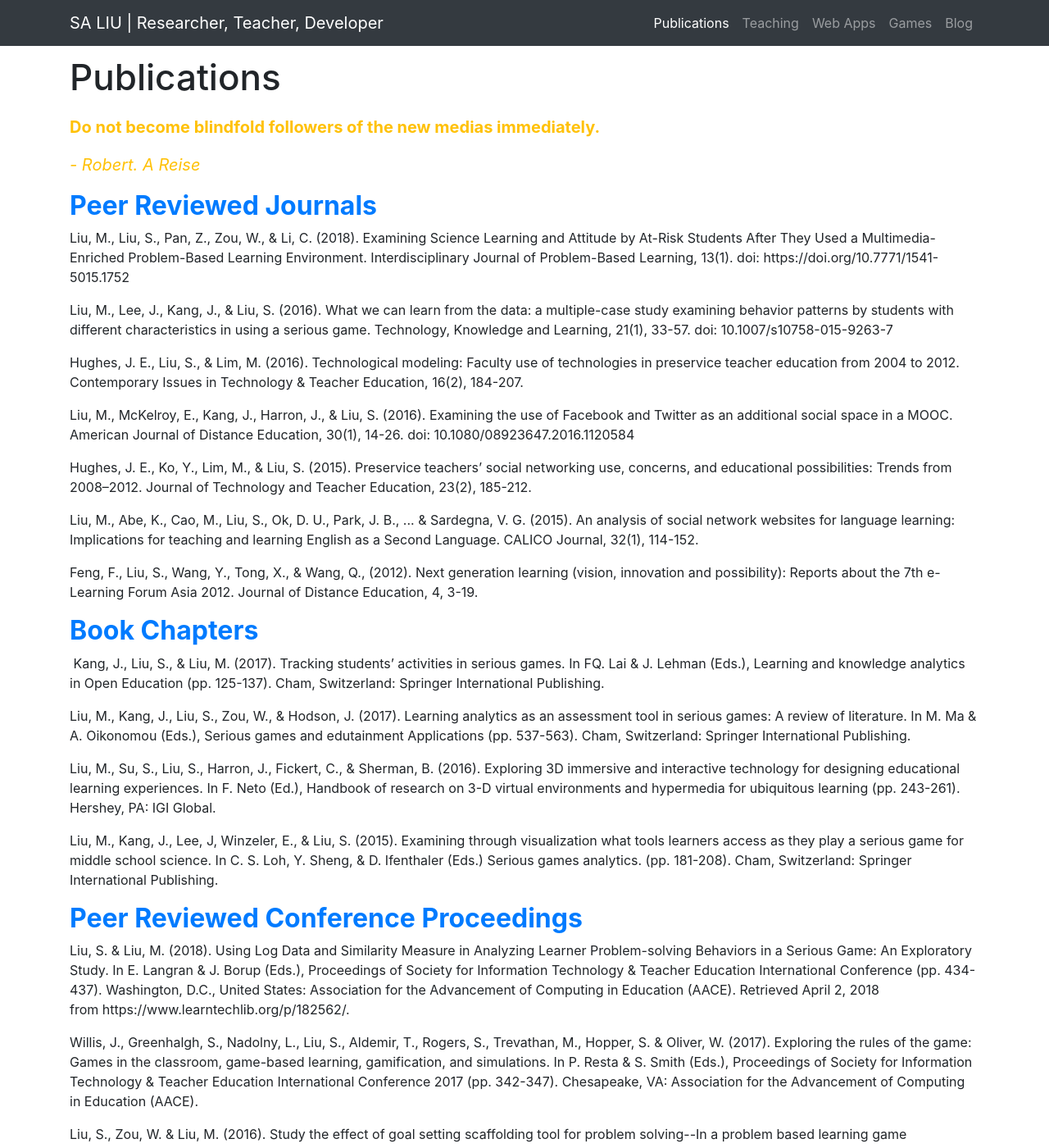
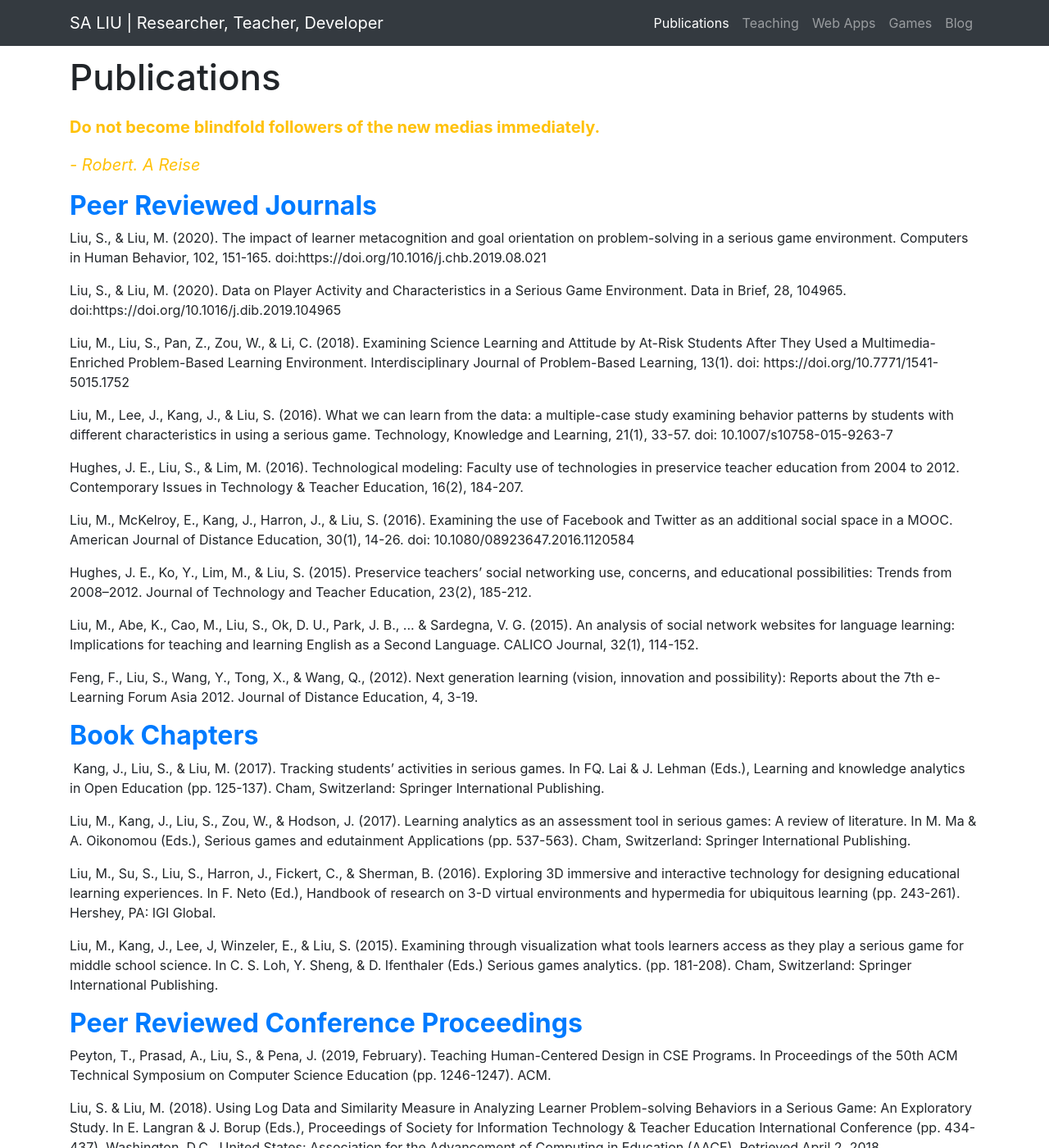
Before and after one commit to Tonicdragon6x66/saliudev.github.io, a Jekyll site: the page built from publications/index.html, in a window 1280 px wide and 1400 px high. Shown: the whole window at 82% size. Built offline with Jekyll 4.4.1, drawn with Linux system fonts in a browser that asks for light colours.

Commit message:
upadte publications

```diff
--- a/blog/index.html
+++ b/blog/index.html
@@ -25,10 +25,8 @@
         <h1 class="masthead-heading">Blog</h1>
         <blockquote class="blockquote">
             <p class="text-warning">
-
                 <strong>
-
-        Life is about the people you met, and the things you created with them. Random thoughts about the things we have created.
+                  Life is about the people you met, and the things you created with them. Random thoughts about the things we have created.
                 </strong>
             </p>
         </blockquote>
--- a/games/index.html
+++ b/games/index.html
@@ -40,10 +40,10 @@
                 <td class="align-baseline">
                     <h3 class="text-primary"><strong><a href="https://drive.google.com/file/d/1zMeJZSFd4W9j7d-_gccXMn3x1x7O7fWh/view">Spacescape</a></strong></h3>
                     <p>
-                        Spacescepe is an Mobile learning environment for sixth grade space science topic that created using Andriod Studio. It recevied <a href="https://harrisburgu.edu/hu-awards-18-presidential-research-grants/"> 2019 Presidential Reaearch Grants </a> in <a href="https://harrisburgu.edu/">Harrsiburg University of Science and Technology.</a>
+                        <a href="https://harrisburgu.edu/spacescape">Spacescepe</a> is an Mobile learning environment for sixth grade space science topic that created using Andriod Studio. It recevied <a href="https://harrisburgu.edu/hu-awards-18-presidential-research-grants/"> 2019 Presidential Reaearch Grants </a> in <a href="https://harrisburgu.edu/">Harrsiburg University of Science and Technology.</a>
                     </p>
                     <p>
-                    A team of faculty, undergradute students, and graduate students are working together on this project. <a href="mailto:saliu@harrisburgu.edu">Email</a> if you are interested in working on this project or use it for teaching.
+                        A team of faculty, undergradute students, and graduate students are working together on this project. <a href="mailto:saliu@harrisburgu.edu">Email</a> if you are interested in working on this project or use it for teaching.
                     </p>
 
                 </td>
--- a/publications/index.html
+++ b/publications/index.html
@@ -25,7 +25,6 @@
 
     <div class="container">
 
-
         <h1 class="masthead-heading">Publications</h1>
 
         <blockquote class="blockquote">
@@ -34,56 +33,46 @@
            <p class="text-warning"><cite> - Robert. A Reise </cite></p>
         </blockquote>
 
+        <h2 class="text-primary"><strong>Peer Reviewed Journals</strong></h2>
 
-     <h2 class="text-primary"><strong>Peer Reviewed Journals</strong></h2>
+        <p>Liu, S., & Liu, M. (2020). The impact of learner metacognition and goal orientation on problem-solving in a serious game environment. Computers in Human Behavior, 102, 151-165. doi:https://doi.org/10.1016/j.chb.2019.08.021</p>
 
-<p> Liu, M., Liu, S., Pan, Z., Zou, W., & Li, C. (2018). Examining Science Learning and Attitude by At-Risk Students After They Used a Multimedia-Enriched Problem-Based Learning Environment. Interdisciplinary Journal of Problem-Based Learning, 13(1). doi: https://doi.org/10.7771/1541-5015.1752
-        </p>
+        <p>Liu, S., & Liu, M. (2020). Data on Player Activity and Characteristics in a Serious Game Environment. Data in Brief, 28, 104965. doi:https://doi.org/10.1016/j.dib.2019.104965</p>
 
-<p>Liu, M., Lee, J., Kang, J., & Liu, S. (2016). What we can learn from the data: a multiple-case study examining behavior patterns by students with different characteristics in using a serious game. Technology, Knowledge and Learning, 21(1), 33-57. doi: 10.1007/s10758-015-9263-7
-        </p>
+        <p> Liu, M., Liu, S., Pan, Z., Zou, W., & Li, C. (2018). Examining Science Learning and Attitude by At-Risk Students After They Used a Multimedia-Enriched Problem-Based Learning Environment. Interdisciplinary Journal of Problem-Based Learning, 13(1). doi: https://doi.org/10.7771/1541-5015.1752</p>
 
-<p>Hughes, J. E., Liu, S., & Lim, M. (2016). Technological modeling: Faculty use of technologies in preservice teacher education from 2004 to 2012. Contemporary Issues in Technology & Teacher Education, 16(2), 184-207.
-</p>
+        <p>Liu, M., Lee, J., Kang, J., & Liu, S. (2016). What we can learn from the data: a multiple-case study examining behavior patterns by students with different characteristics in using a serious game. Technology, Knowledge and Learning, 21(1), 33-57. doi: 10.1007/s10758-015-9263-7</p>
 
-<p>Liu, M., McKelroy, E., Kang, J., Harron, J., & Liu, S. (2016). Examining the use of Facebook and Twitter as an additional social space in a MOOC. American Journal of Distance Education, 30(1), 14-26. doi: 10.1080/08923647.2016.1120584
-</p>
+        <p>Hughes, J. E., Liu, S., & Lim, M. (2016). Technological modeling: Faculty use of technologies in preservice teacher education from 2004 to 2012. Contemporary Issues in Technology & Teacher Education, 16(2), 184-207.</p>
 
-<p>Hughes, J. E., Ko, Y., Lim, M., & Liu, S. (2015). Preservice teachers’ social networking use, concerns, and educational possibilities: Trends from 2008–2012. Journal of Technology and Teacher Education, 23(2), 185-212.
-</p>
+        <p>Liu, M., McKelroy, E., Kang, J., Harron, J., & Liu, S. (2016). Examining the use of Facebook and Twitter as an additional social space in a MOOC. American Journal of Distance Education, 30(1), 14-26. doi: 10.1080/08923647.2016.1120584</p>
 
-<p>Liu, M., Abe, K., Cao, M., Liu, S., Ok, D. U., Park, J. B., ... & Sardegna, V. G. (2015). An analysis of social network websites for language learning: Implications for teaching and learning English as a Second Language. CALICO Journal, 32(1), 114-152.
-</p>
+        <p>Hughes, J. E., Ko, Y., Lim, M., & Liu, S. (2015). Preservice teachers’ social networking use, concerns, and educational possibilities: Trends from 2008–2012. Journal of Technology and Teacher Education, 23(2), 185-212.</p>
 
-<p>Feng, F., Liu, S., Wang, Y., Tong, X., & Wang, Q., (2012). Next generation learning (vision, innovation and possibility): Reports about the 7th e-Learning Forum Asia 2012. Journal of Distance Education, 4, 3-19.
-</p>
+        <p>Liu, M., Abe, K., Cao, M., Liu, S., Ok, D. U., Park, J. B., ... & Sardegna, V. G. (2015). An analysis of social network websites for language learning: Implications for teaching and learning English as a Second Language. CALICO Journal, 32(1), 114-152.</p>
+
+        <p>Feng, F., Liu, S., Wang, Y., Tong, X., & Wang, Q., (2012). Next generation learning (vision, innovation and possibility): Reports about the 7th e-Learning Forum Asia 2012. Journal of Distance Education, 4, 3-19.</p>
 
         <h2 class="text-primary"><strong>Book Chapters</strong></h2>
 
-<p> Kang, J., Liu, S., & Liu, M. (2017). Tracking students’ activities in serious games. In FQ. Lai & J. Lehman (Eds.), Learning and knowledge analytics in Open Education (pp. 125-137). Cham, Switzerland: Springer International Publishing.
-        </p>
+        <p> Kang, J., Liu, S., & Liu, M. (2017). Tracking students’ activities in serious games. In FQ. Lai & J. Lehman (Eds.), Learning and knowledge analytics in Open Education (pp. 125-137). Cham, Switzerland: Springer International Publishing.</p>
 
-<p>Liu, M., Kang, J., Liu, S., Zou, W., & Hodson, J. (2017). Learning analytics as an assessment tool in serious games: A review of literature. In M. Ma & A. Oikonomou (Eds.), Serious games and edutainment Applications (pp. 537-563). Cham, Switzerland: Springer International Publishing.
-        </p>
+        <p>Liu, M., Kang, J., Liu, S., Zou, W., & Hodson, J. (2017). Learning analytics as an assessment tool in serious games: A review of literature. In M. Ma & A. Oikonomou (Eds.), Serious games and edutainment Applications (pp. 537-563). Cham, Switzerland: Springer International Publishing.</p>
 
-<p>Liu, M., Su, S., Liu, S., Harron, J., Fickert, C., & Sherman, B. (2016). Exploring 3D immersive and interactive technology for designing educational learning experiences. In F. Neto (Ed.), Handbook of research on 3-D virtual environments and hypermedia for ubiquitous learning (pp. 243-261). Hershey, PA: IGI Global.
-        </p>
+        <p>Liu, M., Su, S., Liu, S., Harron, J., Fickert, C., & Sherman, B. (2016). Exploring 3D immersive and interactive technology for designing educational learning experiences. In F. Neto (Ed.), Handbook of research on 3-D virtual environments and hypermedia for ubiquitous learning (pp. 243-261). Hershey, PA: IGI Global.</p>
 
-<p>Liu, M., Kang, J., Lee, J, Winzeler, E., & Liu, S. (2015). Examining through visualization what tools learners access as they play a serious game for middle school science. In C. S. Loh, Y. Sheng, & D. Ifenthaler (Eds.) Serious games analytics. (pp. 181-208). Cham, Switzerland: Springer International Publishing.
-        </p>
+        <p>Liu, M., Kang, J., Lee, J, Winzeler, E., & Liu, S. (2015). Examining through visualization what tools learners access as they play a serious game for middle school science. In C. S. Loh, Y. Sheng, & D. Ifenthaler (Eds.) Serious games analytics. (pp. 181-208). Cham, Switzerland: Springer International Publishing.</p>
 
         <h2 class="text-primary"><strong>Peer Reviewed Conference Proceedings</strong></h2>
 
-<p>Liu, S. & Liu, M. (2018). Using Log Data and Similarity Measure in Analyzing Learner Problem-solving Behaviors in a Serious Game: An Exploratory Study. In E. Langran & J. Borup (Eds.), Proceedings of Society for Information Technology & Teacher Education International Conference (pp. 434-437). Washington, D.C., United States: Association for the Advancement of Computing in Education (AACE). Retrieved April 2, 2018 from https://www.learntechlib.org/p/182562/.
-        </p>
+        <p>Peyton, T., Prasad, A., Liu, S., & Pena, J. (2019, February). Teaching Human-Centered Design in CSE Programs. In Proceedings of the 50th ACM Technical Symposium on Computer Science Education (pp. 1246-1247). ACM.</p>
 
-<p>Willis, J., Greenhalgh, S., Nadolny, L., Liu, S., Aldemir, T., Rogers, S., Trevathan, M., Hopper, S. & Oliver, W. (2017). Exploring the rules of the game: Games in the classroom, game-based learning, gamification, and simulations. In P. Resta & S. Smith (Eds.), Proceedings of Society for Information Technology & Teacher Education International Conference 2017 (pp. 342-347). Chesapeake, VA: Association for the Advancement of Computing in Education (AACE).
-        </p>
+        <p>Liu, S. & Liu, M. (2018). Using Log Data and Similarity Measure in Analyzing Learner Problem-solving Behaviors in a Serious Game: An Exploratory Study. In E. Langran & J. Borup (Eds.), Proceedings of Society for Information Technology & Teacher Education International Conference (pp. 434-437). Washington, D.C., United States: Association for the Advancement of Computing in Education (AACE). Retrieved April 2, 2018 from https://www.learntechlib.org/p/182562/.</p>
 
-<p>Liu, S., Zou, W. & Liu, M. (2016). Study the effect of goal setting scaffolding tool for problem solving--In a problem based learning game environment. In Proceedings of Society for Information Technology & Teacher Education International Conference 2016 (pp. 542-545). Chesapeake, VA: Association for the Advancement of Computing in Education (AACE).
-        </p>
+        <p>Willis, J., Greenhalgh, S., Nadolny, L., Liu, S., Aldemir, T., Rogers, S., Trevathan, M., Hopper, S. & Oliver, W. (2017). Exploring the rules of the game: Games in the classroom, game-based learning, gamification, and simulations. In P. Resta & S. Smith (Eds.), Proceedings of Society for Information Technology & Teacher Education International Conference 2017 (pp. 342-347). Chesapeake, VA: Association for the Advancement of Computing in Education (AACE).</p>
 
-<p>Liu, M., Horton, L., Lee, J., Kang, J., Liu, S., Myers, R. & Maxwell, A. (2015). Designing a new media enhanced learning environment: Our development model. In S. Carliner, C. Fulford & N. Ostashewski (Eds.), Proceedings of EdMedia: World Conference on Educational Media and Technology 2015 (pp. 162-172). Association for the Advancement of Computing in Education (AACE).
-        </p>
+        <p>Liu, S., Zou, W. & Liu, M. (2016). Study the effect of goal setting scaffolding tool for problem solving--In a problem based learning game environment. In Proceedings of Society for Information Technology & Teacher Education International Conference 2016 (pp. 542-545). Chesapeake, VA: Association for the Advancement of Computing in Education (AACE).</p>
+
+        <p>Liu, M., Horton, L., Lee, J., Kang, J., Liu, S., Myers, R. & Maxwell, A. (2015). Designing a new media enhanced learning environment: Our development model. In S. Carliner, C. Fulford & N. Ostashewski (Eds.), Proceedings of EdMedia: World Conference on Educational Media and Technology 2015 (pp. 162-172). Association for the Advancement of Computing in Education (AACE).</p>
 
 	</div>
```
Also changed, not shown: apps/index.html (+3 -9 lines).
